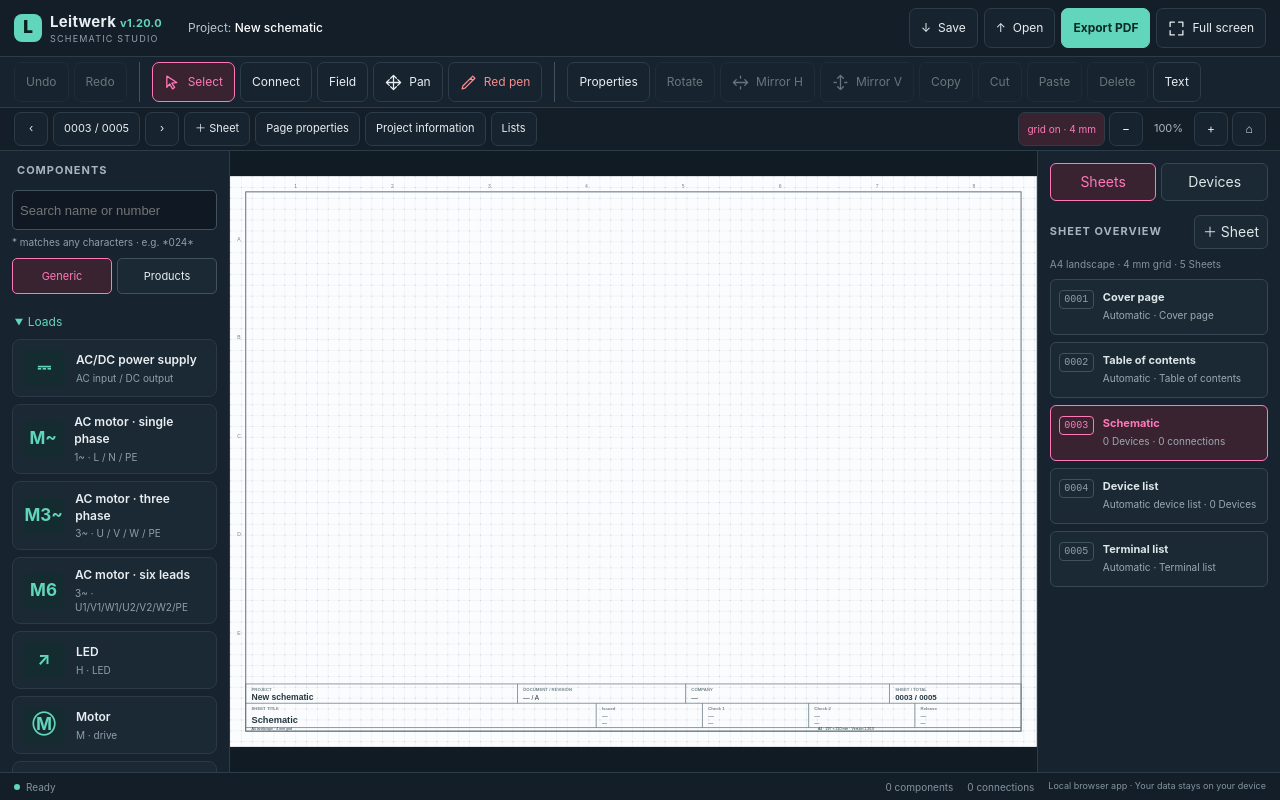
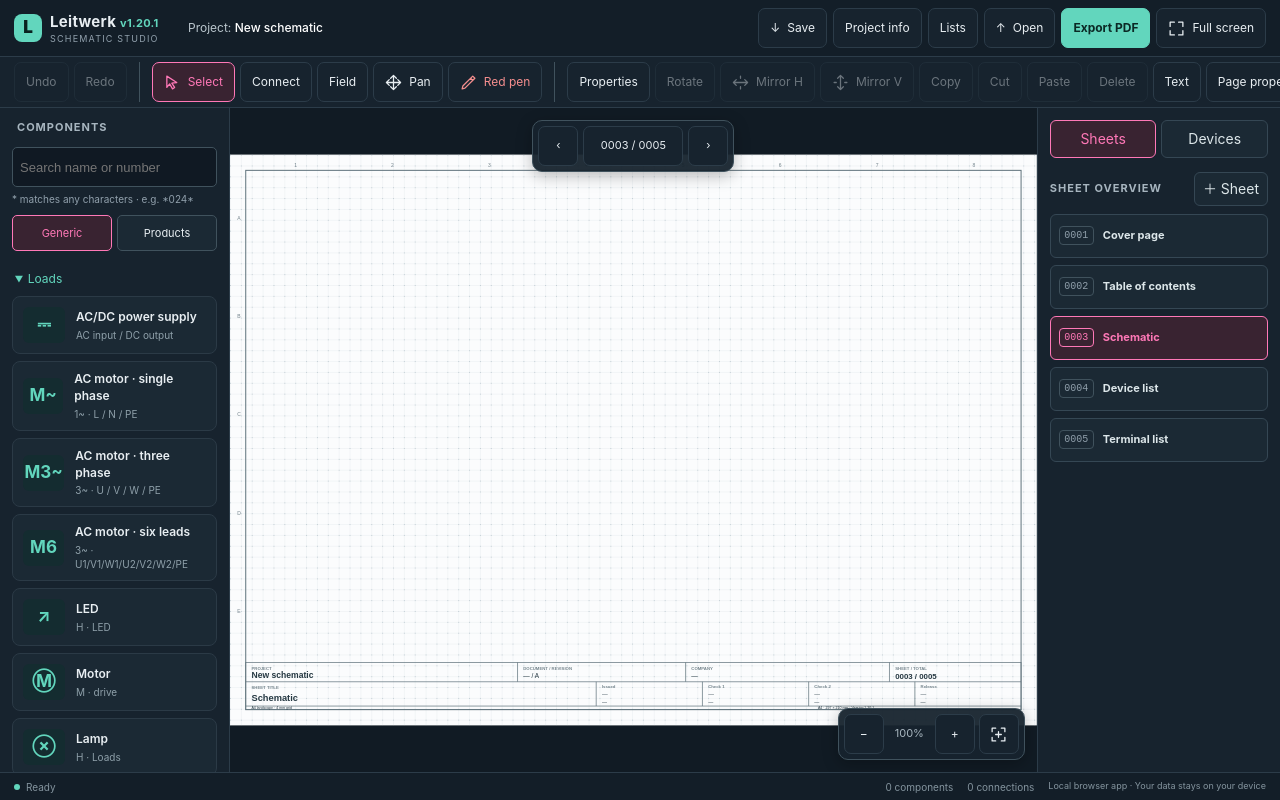
Before and after one commit to TheYogi1999/Cabel-Studio, a plain HTML site: page index.html in a window 1280 px wide. Drawn offline with Linux system fonts and the light colour scheme.

Commit message:
Simplify workspace chrome and restore floating navigation controls

```diff
--- a/index.html
+++ b/index.html
@@ -10,7 +10,7 @@
   <link rel="manifest" href="manifest.webmanifest">
   <link rel="apple-touch-icon" href="icons/apple-touch-icon.png">
   <title>Leitwerk — Schematic editor</title>
-  <link rel="stylesheet" href="styles/workspace.css?v=1.20.0">
+  <link rel="stylesheet" href="styles/workspace.css?v=1.20.1">
   <style>
     :root{--bg:#101923;--panel:#17232e;--panel2:#1c2a36;--line:#2c3c49;--muted:#91a0ac;--text:#e8eef2;--accent:#62d6bd;--selection:#ff78b7;--selection-bg:#392331;--wire:#24465a;--yellow:#f2c66d;--danger:#f08d7f}
     *{box-sizing:border-box}body{margin:0;background:var(--bg);color:var(--text);font:14px/1.4 Inter,ui-sans-serif,system-ui,-apple-system,"Segoe UI",sans-serif;height:100vh;overflow:hidden}
@@ -61,11 +61,11 @@
 <div class="toast" id="toast"></div>
 <script src="libraries/catalog.js"></script>
 <script src="scripts/symbol-format.js"></script>
-<script src="scripts/red-pen.js?v=1.20.0"></script>
-<script src="scripts/workspace-ui.js?v=1.20.0"></script>
+<script src="scripts/red-pen.js?v=1.20.1"></script>
+<script src="scripts/workspace-ui.js?v=1.20.1"></script>
 <script>
 (() => {
-  const APP_VERSION='1.20.0', SYMBOL_SCALE=(4*1128/297)/48;
+  const APP_VERSION='1.20.1', SYMBOL_SCALE=(4*1128/297)/48;
   document.querySelector('#appVersion').textContent='v'+APP_VERSION;
   document.title+=' · v'+APP_VERSION;
   const NS='http://www.w3.org/2000/svg', GRID=24, TYPES={
@@ -235,8 +235,8 @@
   // Right-hand sheet overview and grid-aligned zoom/terminal logic
   const sheetPanel=document.createElement('aside');sheetPanel.id='sheetPanel';sheetPanel.className='sheetPanel';document.querySelector('main').append(sheetPanel);
   const panelStyle=document.createElement('style');panelStyle.textContent='main{grid-template-columns:218px minmax(0,1fr) 230px!important}.sheetPanel{min-width:0;overflow:auto;padding:16px 12px;background:var(--panel);border-left:1px solid var(--line)}.sheetPanel h2{font-size:11px;letter-spacing:1px;text-transform:uppercase;color:#a7b5bf;margin:0}.sheetPanel .panelHead{display:flex;align-items:center;justify-content:space-between;gap:6px;margin-bottom:8px}.sheetPanel button{font:inherit;color:#dce6e9;background:#1b2934;border:1px solid #354754;border-radius:6px;padding:6px 8px;cursor:pointer}.sheetPanel button:hover{border-color:#62d6bd;color:#62d6bd}.sheetPanel .sheetItem{width:100%;display:block;text-align:left;margin:7px 0;padding:9px}.sheetPanel .sheetItem.active{border-color:var(--selection);background:var(--selection-bg);color:var(--selection)}.sheetPanel .sheetItem strong{display:block;font-size:11px}.sheetPanel .sheetItem small{display:block;color:#9baab2;font-size:10px;margin-top:3px}.sheetPanel .panelNote{color:#83949d;font-size:10px;line-height:1.45;margin:8px 0}.newnav #sheetOverview{display:none}@media(max-width:900px){main{grid-template-columns:155px minmax(0,1fr) 190px!important}.sheetPanel{padding:12px 8px}}@media(max-width:620px){main{grid-template-columns:120px minmax(0,1fr) 150px!important}.sidebar{padding:10px 6px}.sheetPanel{padding:10px 6px}}';document.head.append(panelStyle);
-  function sheetButtonContent(s,i,note){return '<span class="sheet-number">'+pageNumber(i+1)+'</span><span class="sheet-copy"><strong>'+safe(s.title||'Schematic')+'</strong><small>'+safe(note||s.parts.length+' Devices · '+s.wires.length+' connections')+'</small></span>'}
-  function refreshSheetPanel(){let h='<div class="panelHead"><h2>Sheet overview</h2><button id="rightAddSheet">＋ Sheet</button></div><p class="panelNote">A4 landscape · 4 mm grid · '+pages.length+' Sheets</p>';pages.forEach((s,i)=>{h+='<button class="sheetItem '+(i===activeSheet?'active':'')+'" data-right-sheet="'+i+'"'+(i===activeSheet?' aria-current="page"':'')+'>'+sheetButtonContent(s,i)+'</button>'});sheetPanel.innerHTML=h;sheetPanel.querySelectorAll('[data-right-sheet]').forEach(b=>b.onclick=()=>setSheet(+b.dataset.rightSheet));sheetPanel.querySelector('#rightAddSheet').onclick=addSheet;const current=document.querySelector('#sheetCurrent');if(current)current.textContent=pageNumber(activeSheet+1)+' / '+pageNumber(pages.length)}
+  function sheetButtonContent(s,i){return '<span class="sheet-number">'+pageNumber(i+1)+'</span><span class="sheet-copy"><strong>'+safe(s.title||'Schematic')+'</strong></span>'}
+  function refreshSheetPanel(){let h='<div class="panelHead"><h2>Sheet overview</h2><button id="rightAddSheet">＋ Sheet</button></div>';pages.forEach((s,i)=>{h+='<button class="sheetItem '+(i===activeSheet?'active':'')+'" data-right-sheet="'+i+'"'+(i===activeSheet?' aria-current="page"':'')+'>'+sheetButtonContent(s,i)+'</button>'});sheetPanel.innerHTML=h;sheetPanel.querySelectorAll('[data-right-sheet]').forEach(b=>b.onclick=()=>setSheet(+b.dataset.rightSheet));sheetPanel.querySelector('#rightAddSheet').onclick=addSheet;const current=document.querySelector('#sheetCurrent');if(current)current.textContent=pageNumber(activeSheet+1)+' / '+pageNumber(pages.length)}
   const oldRenderRight=render;render=function(){oldRenderRight();refreshSheetPanel()};
   // Endpoints must match the visible terminals exactly; only placement and waypoints snap.
 
@@ -318,7 +318,7 @@
     document.querySelector('#hud').textContent='Sheet '+pageNumber(activeSheet+1)+'/'+pageNumber(pages.length)+' · '+s.title+' · A4 landscape · 4 mm grid';
     document.querySelector('#a4Sheet').textContent=s.title||'Schematic';
     document.querySelector('#a4Number').textContent=pageNumber(activeSheet+1)+' / '+pageNumber(pages.length);
-    if(sheetPanel){sheetPanel.querySelectorAll('.sheetItem').forEach((b,i)=>{const page=pages[i];if(page?.kind===DEVICE_LIST_KIND)b.innerHTML=sheetButtonContent(page,i,'Automatic device list · '+page.deviceEntries.length+' Devices')})}
+    if(sheetPanel){sheetPanel.querySelectorAll('.sheetItem').forEach((b,i)=>{const page=pages[i];if(page?.kind===DEVICE_LIST_KIND)b.innerHTML=sheetButtonContent(page,i)})}
   };
   const addPartBeforeDeviceList=addPart;
   addPart=function(type,position){if(isGenerated(pages[activeSheet]))setSheet(pages.indexOf(drawingPages().at(-1)));addPartBeforeDeviceList(type,position)};
@@ -754,7 +754,7 @@ if(p.type==='terminal-strip'||p.type==='connector'){const manage=document.create
   addSheet=function(){const name=prompt('Name of the new drawing sheet','Schematic');if(name===null)return;const sheet={id:crypto.randomUUID(),title:name.trim()||'Schematic',parts:[],wires:[]};pages.push(sheet);setSheet(pages.length-1);closePanel()};
   document.querySelector('#sheetAdd').onclick=addSheet;
   const refreshBeforeDocument=refreshSheetPanel;
-  refreshSheetPanel=function(){refreshBeforeDocument();sheetPanel.querySelectorAll('.sheetItem').forEach((button,i)=>{button.dataset.sheetKind=pages[i].kind||'drawing';if(isGenerated(pages[i]))button.querySelector('small').textContent='Automatic · '+documentKind(pages[i])})};
+  refreshSheetPanel=function(){refreshBeforeDocument();sheetPanel.querySelectorAll('.sheetItem').forEach((button,i)=>{button.dataset.sheetKind=pages[i].kind||'drawing'})};
   document.querySelector('#saveBtn').onclick=()=>{render();download(new Blob([JSON.stringify({appVersion:APP_VERSION,title:model.title,projectInfo:model.projectInfo||{},sheets:pages.map(serializableSheet),activeSheet,activeSheetId:pages[activeSheet].id||pages[activeSheet].generatedId},null,2)],{type:'application/json'}),(model.title||'Project')+'.json')};
   document.querySelector('#fileInput').onchange=async e=>{
     const file=e.target.files[0];if(!file)return;
--- a/scripts/workspace-ui.js
+++ b/scripts/workspace-ui.js
@@ -17,7 +17,7 @@ globalThis.CabelWorkspaceUI = {
     const appbar=document.createElement('div');appbar.className='workspace-appbar';appbar.append(...header.children);header.append(appbar);
     const toolbar=document.createElement('div');toolbar.id='workspaceToolbar';toolbar.className='workspace-toolbar';
     toolbar.setAttribute('role','toolbar');toolbar.setAttribute('aria-label','Drawing and editing');
-    const utility=document.createElement('div');utility.className='workspace-utility';header.append(toolbar,utility);
+    header.append(toolbar);
     const group=label=>{const n=document.createElement('div');n.className='tool-group';n.setAttribute('role','group');n.setAttribute('aria-label',label);toolbar.append(n);return n;};
     const icons={
       select:'M4 3v16l4-5 4 7 3-2-4-6 7-1z',
@@ -25,7 +25,8 @@ globalThis.CabelWorkspaceUI = {
       horizontal:'M2 12h20M6 8l-4 4 4 4M18 8l4 4-4 4M12 3v3M12 18v3',
       vertical:'M12 2v20M8 6l4-4 4 4M8 18l4 4 4-4M3 12h3M18 12h3',
       fullscreen:'M3 9V3h6M15 3h6v6M21 15v6h-6M9 21H3v-6',
-      pen:'M4 17l-1 4 4-1L21 6l-3-3zM15 6l3 3'
+      pen:'M4 17l-1 4 4-1L21 6l-3-3zM15 6l3 3',
+      fit:'M3 8V3h5M16 3h5v5M21 16v5h-5M8 21H3v-5M8 12h8M12 8v8'
     };
     function labelButton(node,label,icon){
       node.replaceChildren();
@@ -55,8 +56,12 @@ globalThis.CabelWorkspaceUI = {
       ['deleteBtn','Delete','Remove selection from the drawing','delete'],['textBtn','Text','Insert text annotation','text']
     ])button(id,label,title,editing,()=>api.action(action),icon);
     const cancel=button('cancelActionBtn','Cancel','Cancel placement or drawing tool',editing,()=>{ink.setTool(null);placement=null;hand=false;clearHold();removeGhost();api.cancel();refresh();});
-    api.nav.append($('#pagePropertiesBtn'),$('#projectInfoBtn'),$('#autoLists'));utility.append(api.nav,$('.zoom-controls'));
-    for(const[id,title]of[['sheetPrev','Previous sheet'],['sheetNext','Next sheet'],['sheetCurrent','Show sheets'],['fitBtn','Fit the whole page']]){$('#'+id).title=title;$('#'+id).setAttribute('aria-label',title);}
+    for(const id of['pagePropertiesBtn','gridToggle']){const node=$('#'+id);node.classList.add('tool-button');editing.append(node);}
+    const info=$('#projectInfoBtn'),lists=$('#autoLists');info.classList.add('tool-button');lists.classList.add('tool-button');labelButton(info,'Project info');info.title='Project information';info.setAttribute('aria-label','Project information');lists.setAttribute('aria-label','Project lists');$('#saveBtn').after(info,lists);
+    $('#sheetAdd').remove();$('#canvasWrap').append(api.nav,$('.zoom-controls'));
+    api.nav.setAttribute('role','group');api.nav.setAttribute('aria-label','Sheet navigation');$('.zoom-controls').setAttribute('role','group');$('.zoom-controls').setAttribute('aria-label','Drawing zoom');
+    labelButton($('#fitBtn'),'','fit');
+    for(const[id,title]of[['sheetPrev','Previous sheet'],['sheetNext','Next sheet'],['sheetCurrent','Show sheets'],['fitBtn','Fit and centre the page']]){$('#'+id).title=title;$('#'+id).setAttribute('aria-label',title);}
     $('#saveBtn .wide').textContent='Save';$('.sidebar').id='componentSidebar';app.dataset.libraryOpen=app.dataset.overviewOpen='true';
     const tools=$('.tools');
     const fullscreenButton=button('fullscreenBtn','Full screen','Enter or restore full screen',tools,enterFullscreen,'fullscreen');
--- a/styles/workspace.css
+++ b/styles/workspace.css
@@ -7,24 +7,25 @@ body.workspace-ready{position:fixed;inset:0;height:100%;height:100dvh;overscroll
 .workspace-ready .brand{min-width:160px;gap:8px}
 .workspace-ready .brand span{font-size:9px}
 .workspace-ready .project-name{flex:1;min-width:0;overflow:hidden;text-overflow:ellipsis;font-size:12px}
-.workspace-ready .tools{gap:6px;flex:none;margin-left:auto}
+.workspace-ready .tools{gap:6px;flex:0 1 auto;min-width:0;max-width:100%;margin-left:auto;flex-wrap:wrap;justify-content:flex-end}
 .workspace-ready .tool-button,.workspace-ready .newnav button,.workspace-ready .zoom-controls button{height:40px;min-width:40px;flex:none;padding:0 11px;margin:0;border:1px solid var(--line);border-radius:7px;background:var(--panel);color:var(--text);font-family:inherit;font-size:12px;line-height:1.2;white-space:nowrap;touch-action:manipulation;-webkit-user-select:none;user-select:none}
 .workspace-ready .tool-button.primary{background:var(--accent);border-color:var(--accent);color:#0b2925}
 .workspace-ready .control-icon{display:block;flex:none;width:17px;height:17px;fill:none;stroke:currentColor;stroke-width:1.8;stroke-linecap:round;stroke-linejoin:round;pointer-events:none}
 .workspace-ready #wireTool[data-connection-kind="bridge"]{color:#dfb391;border-color:#aa7957;background:#392b24}
 .workspace-ready button:focus-visible,.workspace-ready summary:focus-visible{outline:2px solid var(--accent);outline-offset:2px}
 .workspace-ready button:disabled{opacity:.4;cursor:default}
-.workspace-toolbar,.workspace-utility{display:flex;align-items:center;gap:12px;min-width:0;padding:5px 14px;overflow-x:auto;overscroll-behavior-x:contain;scrollbar-width:thin;scrollbar-color:#40525d transparent;border-top:1px solid var(--line)}
+.workspace-toolbar{display:flex;align-items:center;gap:12px;min-width:0;padding:5px 14px;overflow-x:auto;overscroll-behavior-x:contain;scrollbar-width:thin;scrollbar-color:#40525d transparent;border-top:1px solid var(--line)}
 .workspace-toolbar{background:var(--panel);scroll-padding-inline:14px}
 .workspace-toolbar .tool-group{display:flex;align-items:center;gap:5px;flex:none}
 .workspace-toolbar .tool-group+.tool-group{padding-left:12px;border-left:1px solid #40525d}
 .workspace-toolbar.red-pen-mode{flex-wrap:wrap}
 .workspace-toolbar.red-pen-mode #redPenTools{flex:1 0 100%;max-width:100%;min-width:0;padding-left:0;border-left:0;overflow-x:auto}
-.workspace-utility{justify-content:space-between;gap:20px;padding-top:4px;padding-bottom:4px;background:#131e28}
-.workspace-ready .newnav{position:static;transform:none;display:flex;align-items:center;gap:5px;flex:none}
-.workspace-ready .newnav button{height:34px;min-width:34px;font-size:11px;padding:0 10px}
-.workspace-ready .zoom-controls{position:static;display:flex;align-items:center;gap:4px;flex:none;padding:0;border:0;border-radius:0;background:transparent}
-.workspace-ready .zoom-controls button{height:34px;min-width:34px;padding:0 9px}
+.workspace-ready .newnav,.workspace-ready .zoom-controls{position:absolute;z-index:4;display:flex;align-items:center;gap:5px;padding:5px;border:1px solid #40525d;border-radius:10px;background:#17232ef2;box-shadow:0 4px 16px #0004;max-width:calc(100% - 24px);touch-action:manipulation}
+.workspace-ready .newnav{top:12px;left:50%;transform:translateX(-50%)}
+.workspace-ready .newnav button{height:40px;min-width:40px;font-size:11px;padding:0 10px}
+.workspace-ready .newnav #sheetCurrent{min-width:100px}
+.workspace-ready .zoom-controls{right:12px;bottom:12px;gap:4px}
+.workspace-ready .zoom-controls button{display:flex;align-items:center;justify-content:center;height:40px;min-width:40px;padding:0 9px}
 .workspace-ready .zoom-label{font-size:11px;width:43px}
 .workspace-ready #wireDataButton,.workspace-ready #hud{display:none}
 .workspace-ready .tool-button[aria-pressed="true"],.workspace-ready .newnav button[aria-pressed="true"]{border-color:var(--selection);background:var(--selection-bg);color:var(--selection)}
@@ -47,12 +48,11 @@ body.workspace-ready{position:fixed;inset:0;height:100%;height:100dvh;overscroll
 .workspace-ready .library-controls{padding-top:2px}
 .workspace-ready #catalogSearch{min-height:40px;font-size:13px}
 .workspace-ready .library-modes button{min-height:36px}
-.workspace-ready .sheetPanel .sheetItem{display:flex;align-items:flex-start;gap:9px;padding:10px 8px;min-height:56px}
+.workspace-ready .sheetPanel .sheetItem{display:flex;align-items:center;gap:9px;padding:9px 8px;min-height:44px}
 .workspace-ready .sheet-number{flex:none;min-width:35px;padding:3px 4px;border:1px solid #40525d;border-radius:4px;font:10px ui-monospace,monospace;color:var(--muted);text-align:center}
 .workspace-ready .sheetItem.active .sheet-number{color:var(--selection);border-color:var(--selection)}
 .workspace-ready .sheet-copy{min-width:0;flex:1}
 .workspace-ready .sheet-copy strong{overflow-wrap:anywhere;font-size:12px}
-.workspace-ready .sheet-copy small{line-height:1.4}
 .workspace-ready .overview-tabs button{flex:1;min-height:38px}
 .workspace-ready .simpleModal{padding:12px;overscroll-behavior:contain;z-index:60}
 .workspace-ready .simplePanel{max-height:calc(100dvh - 32px - env(safe-area-inset-top) - env(safe-area-inset-bottom));overscroll-behavior:contain;scroll-padding:60px 0 20px}
@@ -81,7 +81,7 @@ body.workspace-ready{position:fixed;inset:0;height:100%;height:100dvh;overscroll
   .workspace-ready .workspace-appbar{gap:8px;padding:6px 10px}
   .workspace-ready .brand{min-width:140px}
   .workspace-ready .project-name{display:none}
-  .workspace-ready .workspace-toolbar,.workspace-ready .workspace-utility{padding-left:10px;padding-right:10px}
+  .workspace-ready .workspace-toolbar{padding-left:10px;padding-right:10px}
   .workspace-ready footer .right{display:none}
 }
 @media (any-pointer:coarse){
@@ -102,7 +102,7 @@ body.workspace-ready{position:fixed;inset:0;height:100%;height:100dvh;overscroll
   .workspace-ready .brand{min-width:0;margin-right:auto}
   .workspace-ready .brand-mark,.workspace-ready .brand span{display:none}
   .workspace-ready .brand strong{font-size:13px}
-  .workspace-ready .tools{gap:4px}
+  .workspace-ready .tools{gap:4px;flex:1 0 100%;justify-content:flex-start}
   .workspace-ready .tools .tool-button{padding:0 8px;font-size:11px}
   .workspace-ready .tools .tool-button .wide{display:none}
   .workspace-ready .tools #exportBtn{font-size:11px}
```
Also changed, not shown: symbol-editor.html (+2 -2 lines), tests/browser-smoke.cjs (+8 -8 lines), tests/manufacturer-smoke.cjs (+6 -6 lines), tests/red-pen-smoke.cjs (+2 -2 lines), tests/symbol-page-smoke.cjs (+6 -6 lines), tests/tablet-input-smoke.cjs (+2 -2 lines), tests/workspace-view-smoke.cjs (+1 -1 lines), README.md.
